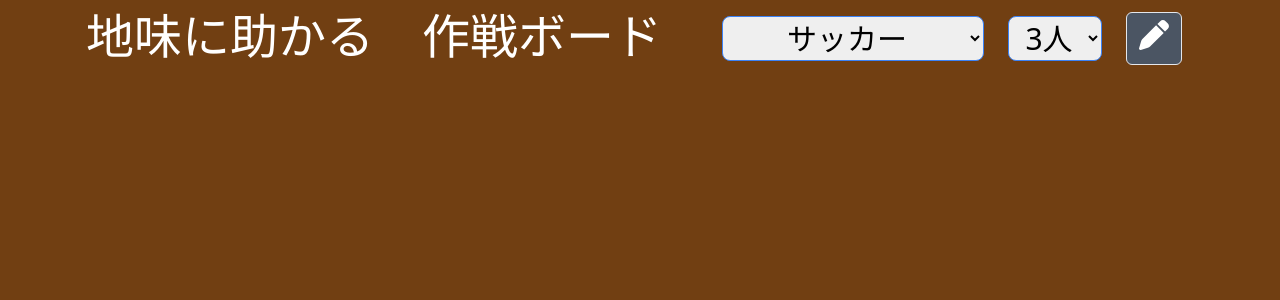
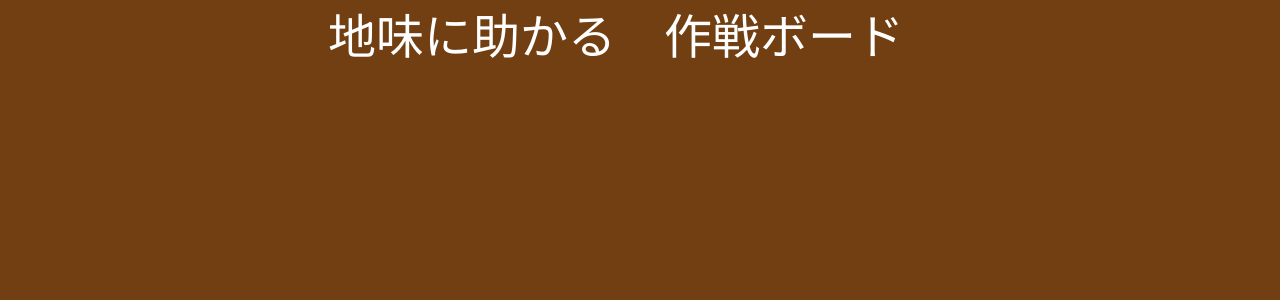
Before and after one commit to jimitas/sakusen_board, a Next.js app: page / in a window 1280 px wide. Shown: the top 300 px of the page. Built offline with nearby package versions, Linux system fonts and the light colour scheme.

Commit message:
セレクト要素廃止

```diff
--- a/src/pages/index.jsx
+++ b/src/pages/index.jsx
@@ -1,6 +1,5 @@
 // import styles from "../styles/Home.module.css";
-import { FontAwesomeIcon } from "@fortawesome/react-fontawesome";
-import { faPen } from "@fortawesome/free-solid-svg-icons";
+
 
 export default function Home() {
   const ITEM = ["サッカー", "バレーボール", "ラグビー", "バスケットボール"];
@@ -11,29 +10,12 @@ export default function Home() {
         <header className="p-3 flex justify-center">
           <div className="text-5xl">地味に助かる　作戦ボード　</div>
 
-          <select className="mx-3 select">
-            {ITEM.map((item) => {
-              return (
-                <option key={item} value={item}>
-                  {item}
-                </option>
-              );
-            })}
-          </select>
-          <select className="mx-3 px-3 select">
-            {NUM.map((num) => {
-              return (
-                <option key={num} value={num}>
-                  {num}人
-                </option>
-              );
-            })}
-          </select>
-          <div className="text-3xl mx-3 px-3 pt-1 bg-gray-600 border rounded-md">
-            <FontAwesomeIcon icon={faPen} />
-          </div>
+
+
         </header>
-        <main></main>
+        <main>
+
+        </main>
       </body>
     </>
   );
--- a/src/styles/Home.module.css
+++ b/src/styles/Home.module.css
@@ -1 +1,7 @@
 @charset "UTF-8";
+
+header {
+  background-color: brown;
+  color:white;
+  height: 100vh;
+}
```
